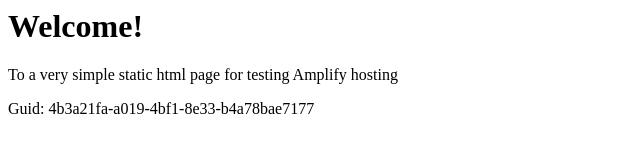
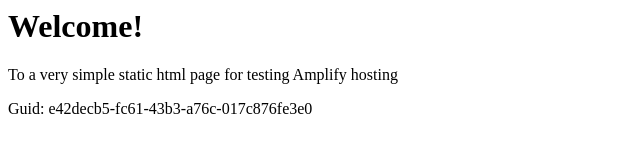
Before and after one commit to aws-aemilia-sin/Github-PR-Commit-Integration-Test-DoNotTouch-GitHubWebhookPushCanaryTest-v1-prod-ap-southeast-1, a website: page src/index.html in a window 1280 px wide. Shown: the full height of the page, 0-640 px from the left. Drawn offline with Linux system fonts and the light colour scheme.

Commit message:
commit from integ tests

```diff
--- a/src/index.html
+++ b/src/index.html
@@ -12,6 +12,6 @@
 <body>
     <h1>Welcome!</h1>
     <p>To a very simple static html page for testing Amplify hosting</p>
-    <p>Guid: 4b3a21fa-a019-4bf1-8e33-b4a78bae7177</p></body>
+    <p>Guid: e42decb5-fc61-43b3-a76c-017c876fe3e0</p></body>
 
 </html>
```
